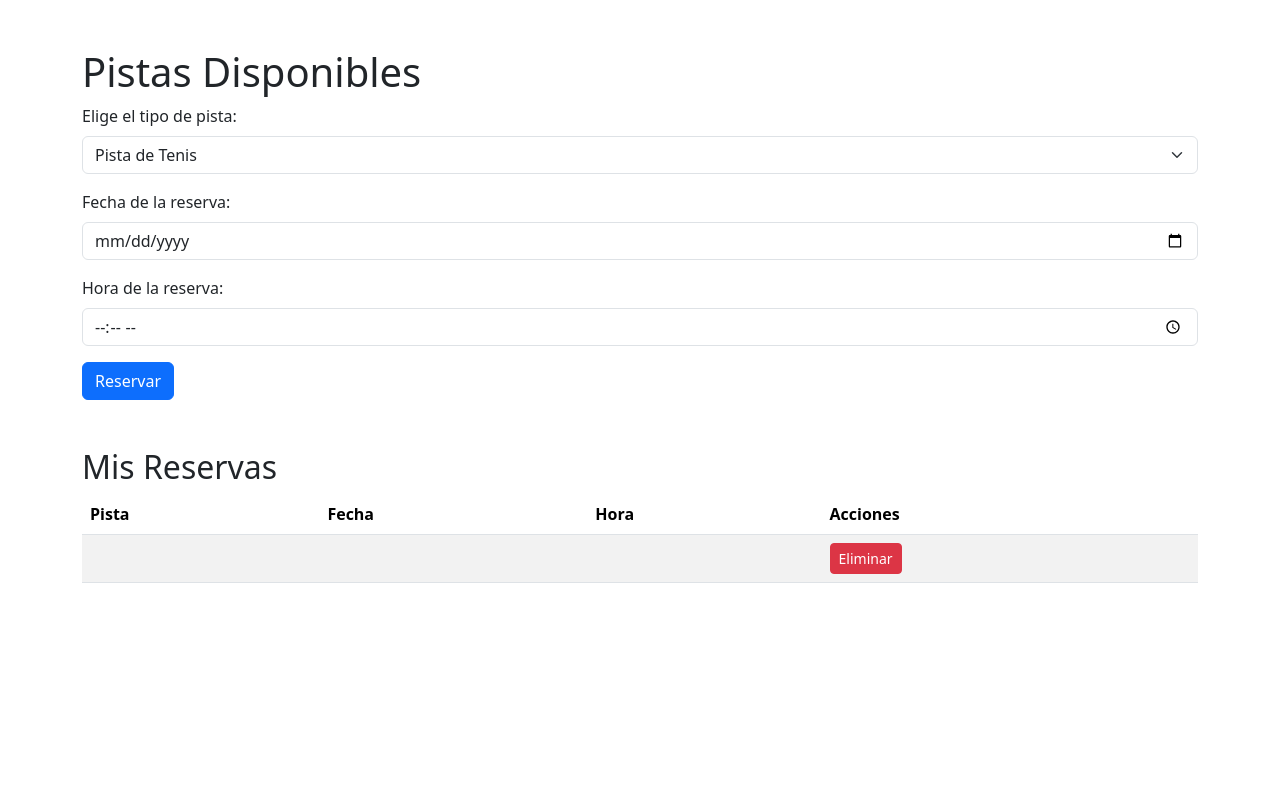
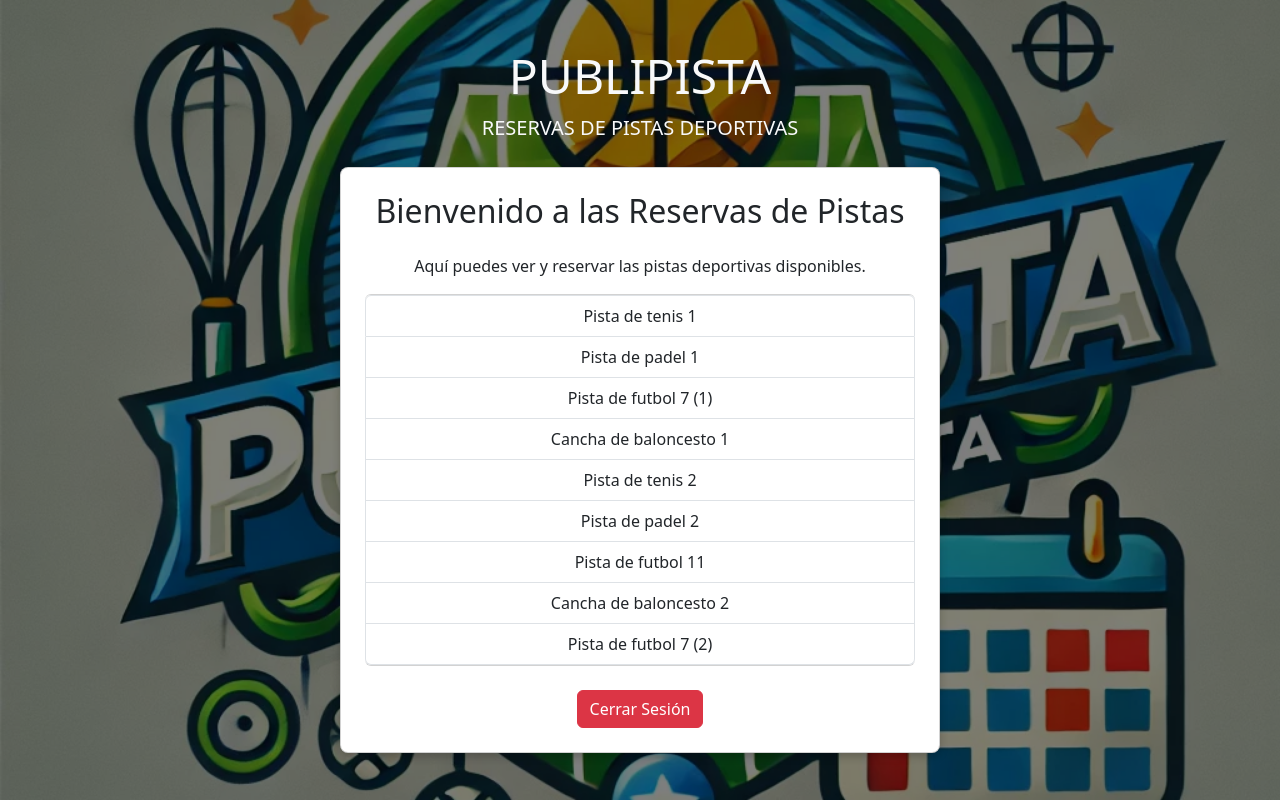
Before and after one commit to isierrav02/WEB, a PHP site: page /pistas.php in a window 1280 px wide. Run offline with PHP 8.4, Linux system fonts and the light colour scheme; a user stored in the database is signed in; data comes from the database, SQL or seed files in the repository; data that the repository does not hold is empty.

Commit message:
Seguimos con el proyecto (6-11-2024)

```diff
--- a/pistas.php
+++ b/pistas.php
@@ -4,43 +4,12 @@
 
 if (!isset($_SESSION['email'])) {
     header("Location: index.php");
+    exit();
 }
 
-$email = $_SESSION['email'];
-
-// Consultar ID de usuario para realizar reservas
-$stmt = $conn->prepare("SELECT id FROM usuarios WHERE email = ?");
-$stmt->bind_param("s", $email);
-$stmt->execute();
-$result = $stmt->get_result();
-$user = $result->fetch_assoc();
-$usuario_id = $user['id'];
-
-if ($_SERVER['REQUEST_METHOD'] == 'POST') {
-    $pista_id = $_POST['pista_id'];
-    $fecha_reserva = $_POST['fecha_reserva'];
-    $hora_inicio = $_POST['hora_inicio'];
-    $hora_fin = $_POST['hora_fin'];
-
-    $sql = "SELECT * FROM reservas WHERE usuario_id = ? AND pista_id = ? AND fecha_reserva = ?";
-    $stmt = $conn->prepare($sql);
-    $stmt->bind_param("iis", $usuario_id, $pista_id, $fecha_reserva);
-    $stmt->execute();
-    $result = $stmt->get_result();
-
-    if ($result->num_rows > 0) {
-        $error = "Ya tienes una reserva para esta pista en esa fecha.";
-    } else {
-        $sql = "INSERT INTO reservas (usuario_id, pista_id, fecha_reserva, hora_inicio, hora_fin) VALUES (?, ?, ?, ?, ?)";
-        $stmt = $conn->prepare($sql);
-        $stmt->bind_param("iisss", $usuario_id, $pista_id, $fecha_reserva, $hora_inicio, $hora_fin);
-        if ($stmt->execute()) {
-            $success = "Reserva realizada con éxito.";
-        } else {
-            $error = "Error al realizar la reserva.";
-        }
-    }
-}
+// Consulta para obtener todas las pistas deportivas
+$sql = "SELECT id, nombre FROM pistas";
+$result = $conn->query($sql);
 ?>
 
 <!DOCTYPE html>
@@ -48,81 +17,123 @@
 <head>
     <meta charset="UTF-8">
     <meta name="viewport" content="width=device-width, initial-scale=1.0">
-    <title>Pistas Deportivas | Publipista</title>
-    <link
-      rel="stylesheet"
-      href="https://cdn.jsdelivr.net/npm/bootstrap-icons@1.11.3/font/bootstrap-icons.min.css"
-    />
+    <title>Reservas de Pistas | Publipista</title>
+    <link rel="icon" href="img/favicon_Publipista.webp" type="image/x-icon">
+    <link rel="stylesheet" href="https://cdn.jsdelivr.net/npm/bootstrap-icons@1.11.3/font/bootstrap-icons.min.css" />
     <link rel="stylesheet" href="bootstrap/css/bootstrap.min.css" />
     <link rel="stylesheet" href="bootstrap/css/miestilo.css" />
 </head>
-<body>
-    <div class="container">
-        <h1 class="mt-5">Pistas Disponibles</h1>
-        <?php if (isset($success)) { echo "<div class='alert alert-success'>$success</div>"; } ?>
-        <?php if (isset($error)) { echo "<div class='alert alert-danger'>$error</div>"; } ?>
-        <form method="POST" action="">
-            <div class="mb-3">
-                <label for="tipo-pista" class="form-label">Elige el tipo de pista:</label>
-                <select id="tipo-pista" name="tipo-pista" class="form-select">
-                    <option value="tenis">Pista de Tenis</option>
-                    <option value="padel">Pista de Pádel</option>
-                    <option value="futbol7">Fútbol 7</option>
-                    <option value="futbol11">Fútbol 11</option>
-                    <option value="baloncesto">Cancha de Baloncesto</option>
-                </select>
+<body class="full-background d-flex align-items-center justify-content-center vh-100">
+    <div class="container text-center">
+        <!-- Logo y descripción -->
+        <div class="logo-section mb-4">
+            <h1 class="display-5 text-light">PUBLIPISTA</h1>
+            <p class="lead text-light">RESERVAS DE PISTAS DEPORTIVAS</p>
+        </div>
+
+        <!-- Contenido principal de la página de pistas -->
+        <div class="card mx-auto p-4" style="max-width: 600px;">
+            <h2 class="card-title text-center mb-4">Bienvenido a las Reservas de Pistas</h2>
+            <p class="text-center">Aquí puedes ver y reservar las pistas deportivas disponibles.</p>
+
+            <!-- Listado de pistas deportivas -->
+            <div class="list-group">
+                <?php
+                if ($result->num_rows > 0) {
+                    // Recorrer todas las pistas y mostrarlas como enlaces
+                    while ($row = $result->fetch_assoc()) {
+                        echo '<a href="#" class="list-group-item list-group-item-action" onclick="abrirModalReserva(' . $row['id'] . ')">' . htmlspecialchars($row['nombre']) . '</a>';
+                    }
+                } else {
+                    echo '<p class="text-center">No hay pistas disponibles en este momento.</p>';
+                }
+                ?>
             </div>
 
-            <div class="mb-3">
-                <label for="fecha" class="form-label">Fecha de la reserva:</label>
-                <input type="date" id="fecha" name="fecha" class="form-control" required>
+            <!-- Botón de cierre de sesión -->
+            <div class="mt-4">
+                <a href="logout.php" class="btn btn-danger">Cerrar Sesión</a>
             </div>
-
-            <div class="mb-3">
-                <label for="hora" class="form-label">Hora de la reserva:</label>
-                <input type="time" id="hora" name="hora" class="form-control" required>
-            </div>
-
-            <button type="submit" class="btn btn-primary">Reservar</button>
-        </form>
-
-        <h2 class="mt-5">Mis Reservas</h2>
-        <table class="table table-striped">
-            <thead>
-                <tr>
-                    <th>Pista</th>
-                    <th>Fecha</th>
-                    <th>Hora</th>
-                    <th>Acciones</th>
-                </tr>
-            </thead>
-            <tbody>
-                <?php
-                $sql = "SELECT * FROM reservas WHERE usuario_id = ?";
-                $stmt = $conn->prepare($sql);
-                $stmt->bind_param("s", $usuario_id);
-                $stmt->execute();
-                $result = $stmt->get_result();
-
-                while ($reserva = $result->fetch_assoc()) {
-                    echo "<tr>
-                        <td>{$reserva['tipo_pista']}</td>
-                        <td>{$reserva['fecha']}</td>
-                        <td>{$reserva['hora']}</td>
-                        <td>
-                            <form method='POST' action='eliminar.php' style='display:inline;'>
-                                <input type='hidden' name='id' value='{$reserva['id']}'>
-                                <button type='submit' class='btn btn-danger btn-sm'>Eliminar</button>
-                            </form>
-                        </td>
-                    </tr>";
-                }
-                ?>
-            </tbody>
-        </table>
+        </div>
     </div>
 
-    <script src="./bootstrap/js/bootstrap.bundle.min.js"></script>
+    <!-- Modal para Reservar Pista -->
+<div class="modal fade" id="modalReserva" tabindex="-1" aria-labelledby="modalReservaLabel" aria-hidden="true">
+    <div class="modal-dialog">
+        <div class="modal-content">
+            <div class="modal-header">
+                <h5 class="modal-title" id="modalReservaLabel">Reservar Pista</h5>
+                <button type="button" class="btn-close" data-bs-dismiss="modal" aria-label="Close"></button>
+            </div>
+            <div class="modal-body">
+                <form id="formReserva" action="reservar_pista.php" method="post">
+                    <input type="hidden" id="pista_id" name="pista_id">
 
+                    <div class="mb-3">
+                        <label for="fecha_reserva" class="form-label">Fecha de Reserva:</label>
+                        <input type="date" id="fecha_reserva" name="fecha_reserva" class="form-control" required>
+                    </div>
+                    <div class="mb-3">
+                        <label for="hora_inicio" class="form-label">Hora de Inicio:</label>
+                        <input type="time" id="hora_inicio" name="hora_inicio" class="form-control" required>
+                    </div>
+                    <div class="mb-3">
+                        <label for="hora_fin" class="form-label">Hora de Fin:</label>
+                        <input type="time" id="hora_fin" name="hora_fin" class="form-control" required>
+                    </div>
+                    <div class="mb-3">
+                        <label for="precio_total" class="form-label">Precio Total:</label>
+                        <input type="text" id="precio_total" class="form-control" readonly>
+                    </div>
+                    <button type="submit" class="btn btn-primary w-100">Reservar</button>
+                </form>
+            </div>
+        </div>
+    </div>
+</div>
+
+<script src="bootstrap/js/bootstrap.bundle.min.js"></script>
+<script src="https://code.jquery.com/jquery-3.6.0.min.js"></script>
+
+<!-- JavaScript para calcular el precio total y gestionar el modal -->
+<script>
+    function abrirModalReserva(pistaId) {
+        $('#pista_id').val(pistaId);
+        $('#fecha_reserva').val('');
+        $('#hora_inicio').val('');
+        $('#hora_fin').val('');
+        $('#precio_total').val('');
+        $('#modalReserva').modal('show');
+    }
+
+    $('#hora_inicio, #hora_fin').on('change', function() {
+        var horaInicio = $('#hora_inicio').val();
+        var horaFin = $('#hora_fin').val();
+        var pistaId = $('#pista_id').val();
+
+        if (horaInicio && horaFin && pistaId) {
+            var horasReserva = calcularHoras(horaInicio, horaFin);
+            if (horasReserva > 0) {
+                $.ajax({
+                    url: 'get_precio_base.php',
+                    method: 'POST',
+                    data: { pista_id: pistaId, horas: horasReserva },
+                    success: function(response) {
+                        $('#precio_total').val(response);
+                    }
+                });
+            } else {
+                $('#precio_total').val('0.00');
+            }
+        }
+    });
+
+    function calcularHoras(horaInicio, horaFin) {
+        var inicio = new Date("1970-01-01 " + horaInicio);
+        var fin = new Date("1970-01-01 " + horaFin);
+        var diferencia = (fin - inicio) / 1000 / 3600; // Convertir milisegundos a horas
+        return diferencia > 0 ? diferencia : 0;
+    }
+</script>
 </body>
 </html>
```
Also changed, not shown: get_precio_base.php (added, +23 -0 lines), logout.php (added, +7 -0 lines), publipista.sql (+16 -89 lines), reservar_pista.php (added, +42 -0 lines).
